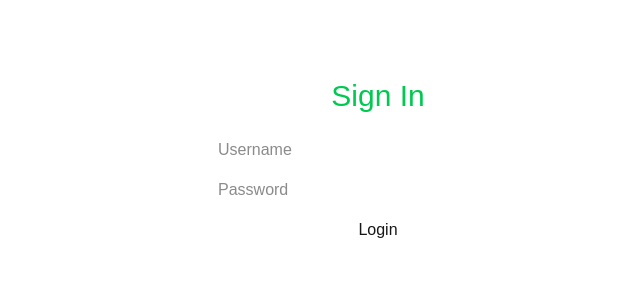
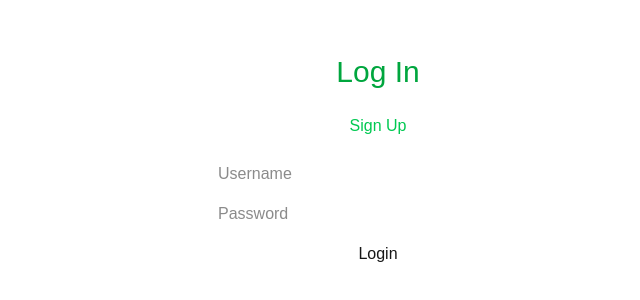
Before and after one commit to SantinoGiordano/ExspenceTracker, a Next.js app: page / in a window 1280 px wide. Shown: the part 240-540 px from the top of the page, without its empty margins (262-902 px from the left). Built offline with nearby package versions, Linux system fonts and the light colour scheme.

Commit message:
imported the link change

```diff
--- a/app/page.tsx
+++ b/app/page.tsx
@@ -2,6 +2,7 @@
 import React, { useState } from "react";
 import { useRouter } from "next/navigation";
 import { useUserStore } from "./store/store";
+import Link from "next/link";
 
 export default function LoginPage() {
   const [username, setUsername] = useState("");
@@ -34,12 +35,13 @@ export default function LoginPage() {
     localStorage.setItem("username", data.username);
     localStorage.setItem("userId", data.userId);
 
-    router.push("/wallet"); // navigate to wallet page
+    router.push("/home"); // navigate to wallet page
   }
 
   return (
     <main className="flex flex-col items-center justify-center h-screen">
-      <h1 className="text-3xl mb-6 text-green-500">Sign In</h1>
+      <h1 className="text-3xl mb-6 text-green-600">Log In</h1>
+      <h3 className=" mb-6 text-green-500"><Link href="/signup">Sign Up</Link></h3>
 
       <form onSubmit={handleLogin} className="flex flex-col w-80 space-y-4">
         <input
```
